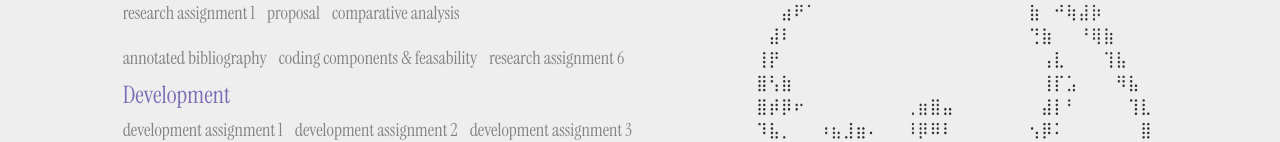
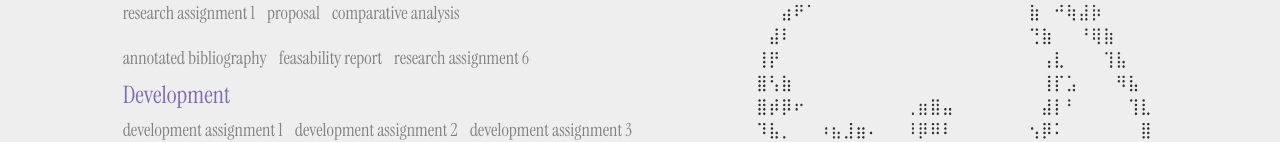
Before and after one commit to jasminemgp/des157B-sp25, a plain HTML site: page index.html in a window 1280 px wide. Shown: the part 416-558 px from the top of the page. Drawn offline with nearby package versions, Linux system fonts and the light colour scheme; a web font is replaced by a local one.

Commit message:
changed the name to feasibility report to shorten

```diff
--- a/index.html
+++ b/index.html
@@ -71,7 +71,7 @@
                     </ul>
                     <ul class="assignmentRow">
                         <li><a href="https://docs.google.com/document/d/1E1HG4ORZtrpkMbqHTBW9RgoFDdpZMoyfBxonLSIIIT8/edit?usp=sharing">annotated bibliography</a></li>
-                        <li><a href="https://docs.google.com/document/d/13MbTJAn9Y9ShG6X1OeOlrLDls2sZESoXMbHbHw0o8D4/edit?usp=sharing">coding components & feasability</a></li>
+                        <li><a href="https://docs.google.com/document/d/13MbTJAn9Y9ShG6X1OeOlrLDls2sZESoXMbHbHw0o8D4/edit?usp=sharing">feasability report</a></li>
                         <li><a href="#">research assignment 6</a></li>
                     </ul>
                 </nav>
```
